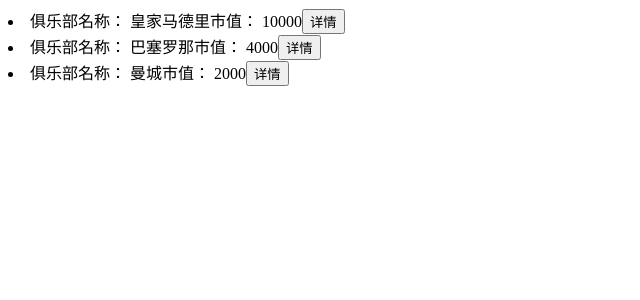
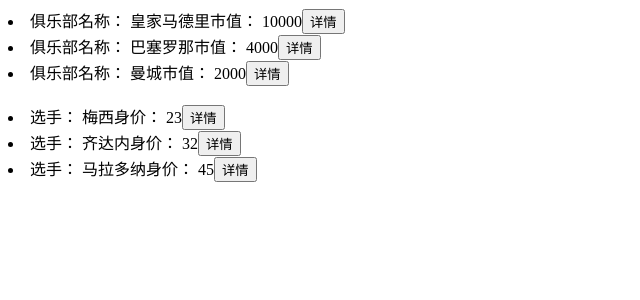
Before and after one commit to beautifulwhale/state-management, a React (Create React App) app: page /teams in a window 1280 px wide. Shown: the top 300 px of the page, without its empty margins (0-640 px from the left). Built offline with nearby package versions, Linux system fonts and the light colour scheme.

Commit message:
feat: 杂七杂八...

```diff
--- /dev/null
+++ b/src/components/BreadCrumb.jsx
@@ -0,0 +1,6 @@
+import { useMatches } from "react-router-dom";
+
+export default function BreadCrumb() {
+  const matches = useMatches()
+  console.log('matches', matches);
+}
--- /dev/null
+++ b/src/pages/teams/Player.jsx
@@ -0,0 +1,11 @@
+import React from 'react'
+import { useLocation } from 'react-router-dom'
+
+export default function Player() {
+  const location = useLocation()
+  const { playerName, playerValue } = location.state
+
+  return <>
+    <h1>playerName: {playerName} ---- playerValue: {playerValue}</h1>
+  </>
+}
--- a/src/pages/teams/Teams.jsx
+++ b/src/pages/teams/Teams.jsx
@@ -7,15 +7,27 @@
     { teamName: '巴塞罗那', teamId: '2', price: 4000 },
     { teamName: '曼城', teamId: '3', price: 2000 },
   ]
+
+  const playerList = [
+    { playerName: '梅西', playerId: '1', playerValue: 23 },
+    { playerName: '齐达内', playerId: '2', playerValue: 32 },
+    { playerName: '马拉多纳', playerId: '3', playerValue: 45 },
+  ]
+
   const [count, setCount] = useState(0)
 
   const location = useLocation()
   const navigate = useNavigate()
-  // const outlet = useOutlet()
 
   const goToDetail = (team) => {
     navigate(`/teams/${team.teamId}`, {
       state: team
+    })
+  }
+
+  const goToPlayerDetail = (player) => {
+    navigate(`/player/${player.playerId}`, {
+      state: player
     })
   }
 
@@ -30,6 +42,16 @@
           </li>
         })
       }
+      <br />
+      {
+        playerList.map(player => {
+          return <li key={player.playerId}>
+            <span>选手： {player.playerName}</span>
+            <span>身价： {player.playerValue}</span>
+            <button onClick={() => goToPlayerDetail(player)}>详情</button>
+          </li>
+        })
+      }
     </>
   }
 
--- a/src/router/index.jsx
+++ b/src/router/index.jsx
@@ -5,6 +5,8 @@
 import About from '../components/About';
 import Shopping from '../components/Shopping';
 import Count from '../pages/count';
+import Player from '../pages/teams/Player'
+import { Link, json } from 'react-router-dom';
 
 const routes = [
   {
@@ -29,9 +31,19 @@
         element: <Team />,
         loader: async ({ params }) => {
           console.log('params', params);
-        }
-      }
+          return json({ name: '尤文图斯', subName: '拜仁', teamId: params.teamId })
+        },
+        handle: { crumb: () => <Link to='/home'>toHome</Link> }
+      },
     ]
+  },
+  {
+    path: '/player/:player',
+    element: <Player />,
+    loader: async ({ params }) => {
+      return json({ name: '切尔西', subName: '利物浦', playerId: params.playerId })
+    },
+    handle: { crumb: (data) => <span>{data.name} / {data.subName} / {data.playerId}</span> }
   },
   {
     path: '/about',
```
